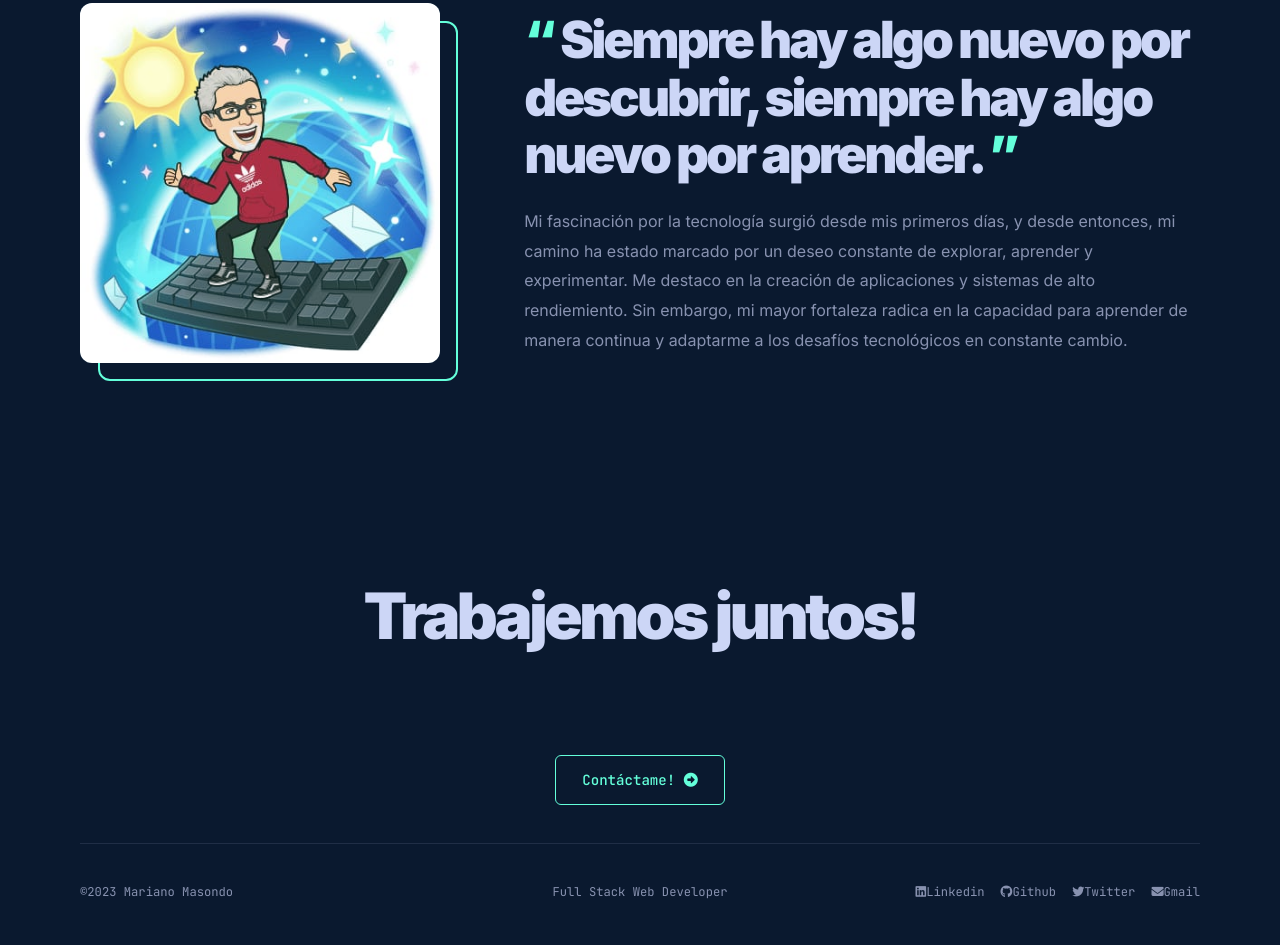
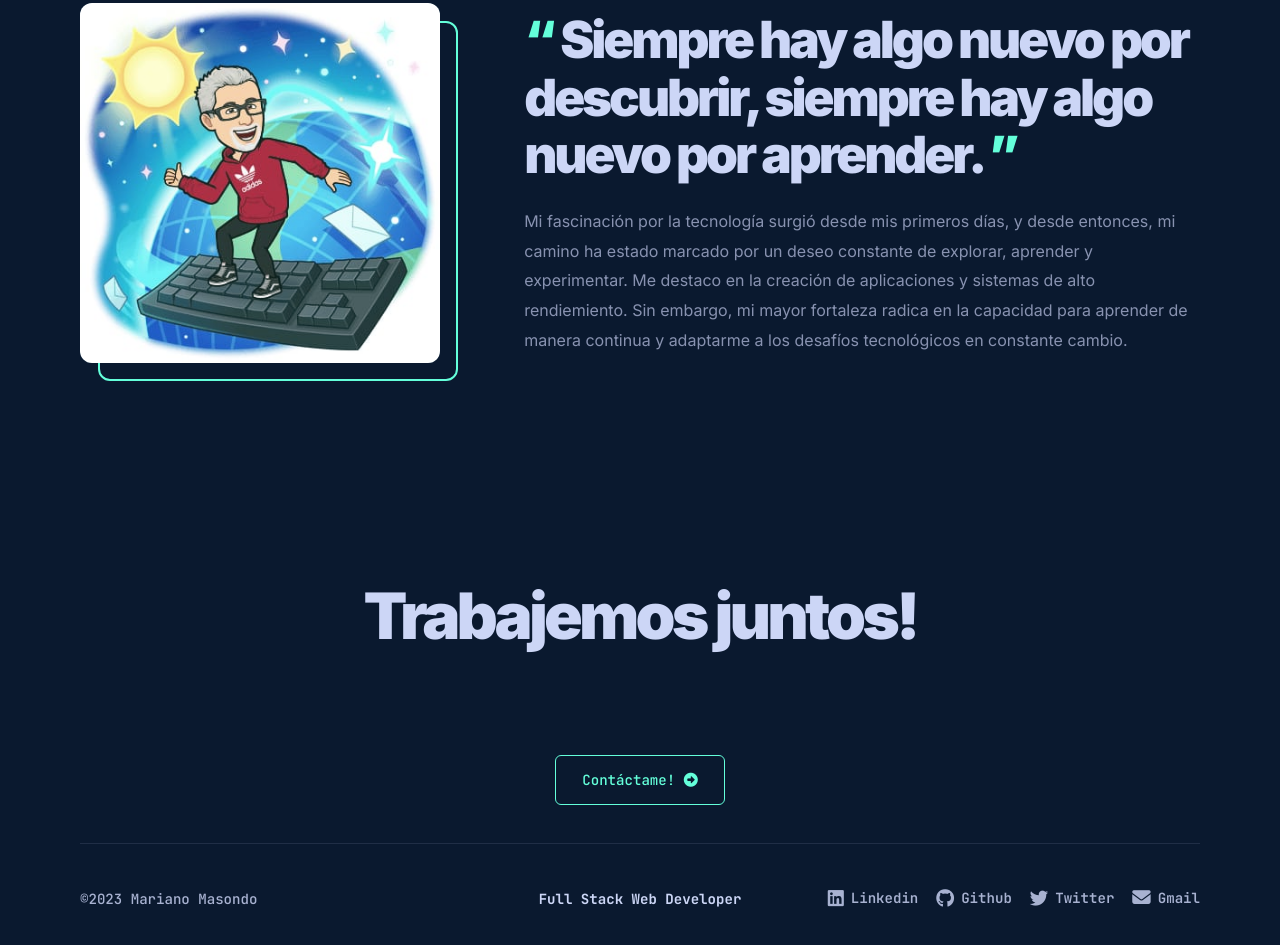
Before and after one commit to MarianoMasondo/Porfolio, a website built with Vite: page index.html in a window 1280 px wide. Shown: the part 4635-5580 px from the top of the page. Built offline with nearby package versions, Linux system fonts and the light colour scheme.

Commit message:
Footer fix

```diff
--- a/css/contact.css
+++ b/css/contact.css
@@ -47,16 +47,21 @@
   transform: translateY(-2px);
 }
 
+/* =========================
+   FOOTER INDEX
+========================= */
+
 .contactMe-footer {
-  min-height: 96px;
-  padding: 34px 0;
+  min-height: 110px;
+  padding: 38px 0;
   display: grid;
   grid-template-columns: 1fr auto 1fr;
   align-items: center;
-  gap: 18px;
-  color: var(--slate);
+  gap: 22px;
+  color: var(--slate-light);
   font-family: "JetBrains Mono", monospace;
-  font-size: 0.76rem;
+  font-size: 0.88rem;
+  font-weight: 500;
   border-top: 1px solid var(--border);
 }
 
@@ -67,6 +72,8 @@
 .contactMe-footer > *:nth-child(2) {
   justify-self: center;
   text-align: center;
+  color: var(--slate-lighter);
+  font-weight: 700;
 }
 
 .contactMe-footer > *:nth-child(3) {
@@ -76,22 +83,36 @@
 .footer-nav ul {
   display: flex;
   justify-content: flex-end;
-  gap: 16px;
+  align-items: center;
+  gap: 18px;
   flex-wrap: wrap;
 }
 
 .footer-nav a {
-  color: var(--slate);
-  transition: color 0.2s ease;
+  display: inline-flex;
+  align-items: center;
+  gap: 7px;
+  color: var(--slate-light);
+  font-size: 0.88rem;
+  font-weight: 600;
+  transition:
+    color 0.2s ease,
+    transform 0.2s ease;
 }
 
 .footer-nav a:hover {
   color: var(--green);
+  transform: translateY(-2px);
 }
 
 .footer-nav i {
   color: inherit;
+  font-size: 1.15rem;
 }
+
+/* =========================
+   CONTACTME.HTML REAL PAGE
+========================= */
 
 #contactMeHTML {
   width: min(var(--container), calc(100% - 48px));
@@ -233,6 +254,10 @@
   border-color: var(--green);
 }
 
+/* =========================
+   CONTACT FORM / LEGACY
+========================= */
+
 .contactForm {
   width: min(680px, calc(100% - 48px));
   min-height: calc(100vh - 82px);
--- a/index.html
+++ b/index.html
@@ -144,7 +144,7 @@
 
       <section id="education">
         <div class="educationContainer">
-          <div>
+          <!-- <div>
             <h2>Mi camino educativo</h2>
 
             <div class="containerPath">
@@ -154,7 +154,7 @@
               </div>
 
               <p class="institution">HENRY</p>
-            </div>
+            </div> -->
           </div>
 
           <div class="wrapperSkillsLanguages">
@@ -355,7 +355,7 @@
         </div>
       </section>
 
-      <section class="service-pic">
+      <!-- <section class="service-pic">
         <h3>“Está bien <span> celebrar el éxito, </span></h3>
 
         <h3>
@@ -370,7 +370,7 @@
           id="avatarComputer"
           alt="image avatar with computer"
         />
-      </section>
+      </section> -->
 
       <section id="projects">
         <div>
```
